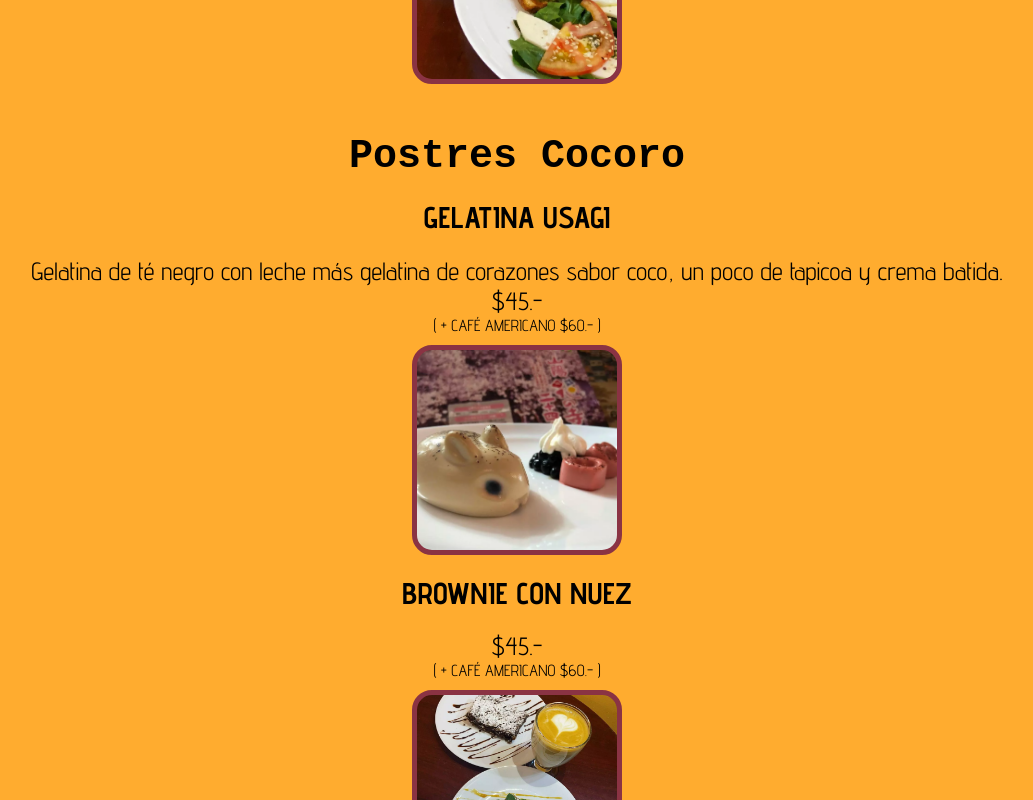
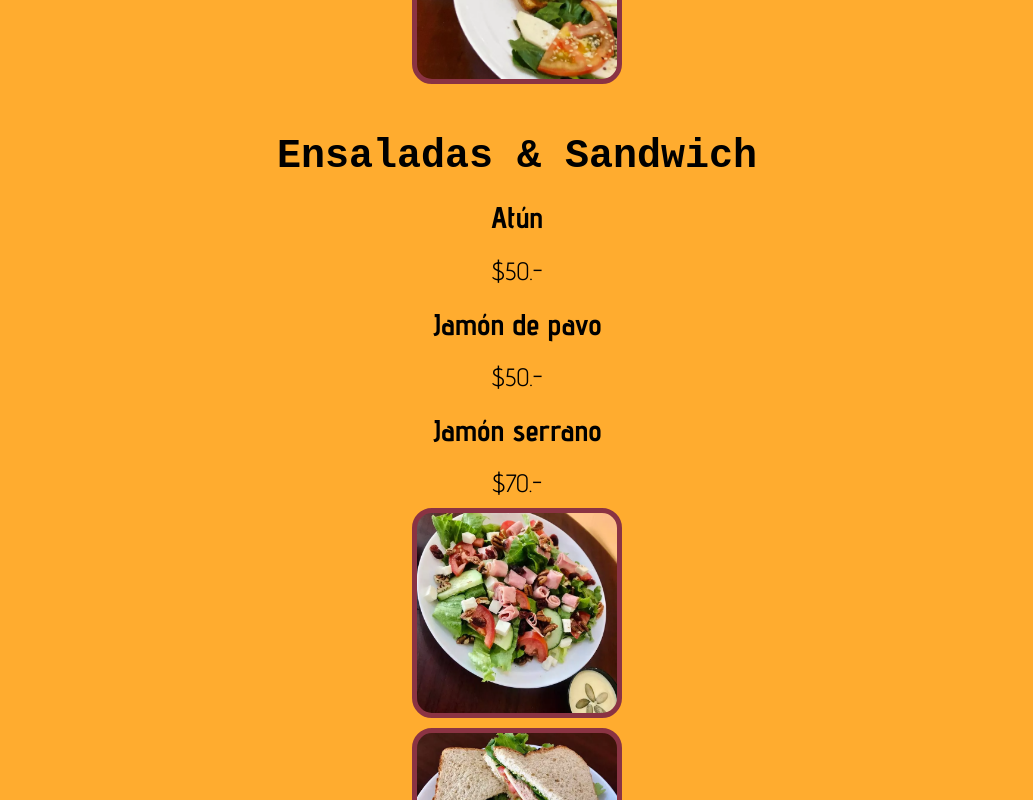
Before and after one commit to TheShinesoul/CocoroMenu, a React (Create React App) app: page / in a window 1280 px wide. Shown: the part 7560-8360 px from the top of the page, without its empty margins (123-1156 px from the left). Built offline with nearby package versions, Linux system fonts and the light colour scheme; a web font is replaced by a local one.

Commit message:
add secction of ensaladas and sandwich

```diff
--- a/src/components/Menu.jsx
+++ b/src/components/Menu.jsx
@@ -8,7 +8,8 @@ const Menu = (
         setPostres,
         setBebidas,
         hideMenu,
-        inputMenu
+        inputMenu,
+        setEnsaladas
     }) => {
     const showProduct = (id) => {
         switch (id) {
@@ -17,6 +18,7 @@ const Menu = (
                 setDesayunos(false)
                 setPostres(false)
                 setBebidas(false)
+                setEnsaladas(false)
                 hideMenu()
                 inputMenu.checked = 0
                 break;
@@ -25,6 +27,7 @@ const Menu = (
                 setDesayunos(true)
                 setPostres(false)
                 setBebidas(false)
+                setEnsaladas(false)
                 hideMenu()
                 inputMenu.checked = 0
                 break;
@@ -33,6 +36,7 @@ const Menu = (
                 setDesayunos(false)
                 setPostres(true)
                 setBebidas(false)
+                setEnsaladas(false)
                 hideMenu()
                 inputMenu.checked = 0
                 break;
@@ -41,6 +45,7 @@ const Menu = (
                 setDesayunos(false)
                 setPostres(false)
                 setBebidas(true)
+                setEnsaladas(false)
                 hideMenu()
                 inputMenu.checked = 0
                 break;
@@ -49,6 +54,16 @@ const Menu = (
                 setDesayunos(true)
                 setPostres(true)
                 setBebidas(true)
+                setEnsaladas(true)
+                hideMenu()
+                inputMenu.checked = 0
+                break;
+            case 6:
+                setcomida(false)
+                setDesayunos(false)
+                setPostres(false)
+                setBebidas(false)
+                setEnsaladas(true)
                 hideMenu()
                 inputMenu.checked = 0
                 break;
@@ -63,6 +78,7 @@ const Menu = (
                 <ul>
                     <li onClick={()=>showProduct(1)}>Comida</li>
                     <li onClick={()=>showProduct(2)}>Desayunos Cocoro</li>
+                    <li onClick={()=>showProduct(6)}>Ensaladas & Sandwich</li>
                     <li onClick={()=>showProduct(3)}>Postres Cocoro</li>
                     <li onClick={()=>showProduct(4)}>Bebidas</li>
                     <li onClick={()=>showProduct(5)}>Mostrar todo</li>
--- a/src/components/MostrarMenu.jsx
+++ b/src/components/MostrarMenu.jsx
@@ -20,6 +20,9 @@ import tofu from '../assets/img/Comidas/TOFU_GANGJEONG.webp';
 // desayunos
 import toast from '../assets/img/desayunos/TOAST.webp';
 import croissant from '../assets/img/desayunos/CROISSANT.webp';
+// ensaladas
+import ensalada from '../assets/img/desayunos/Ensalada.webp';
+import sandwich from '../assets/img/desayunos/sandwich.webp';
 // Postres
 import gelatina from '../assets/img/Postres/GELATINA.webp';
 import brownie from '../assets/img/Postres/BROWNIE.webp';
@@ -53,6 +56,7 @@ const MostrarMenu = () => {
     const [menu, setMenu] = React.useState(false)
     const [comida, setComida] = React.useState(true)
     const [desayunos, setDesayunos] = React.useState(true)
+    const [ensaladas, setEnsaladas] = React.useState(true)
     const [postres, setPostres] = React.useState(true)
     const [bebidas, setBebidas] = React.useState(true)
     const hideMenu = () => {
@@ -239,6 +243,38 @@ const MostrarMenu = () => {
         },
     ]
 
+    const ensaladasMenu = [
+        {
+            id: 29,
+            nombre : 'Atún',
+            precio:50,
+            tipo: 5,
+        },
+        {
+            id: 30,
+            nombre : 'Jamón de pavo',
+            precio:50,
+            tipo: 5,
+        },
+        {
+            id: 31,
+            nombre : 'Jamón serrano',
+            precio:70,
+            tipo: 5,
+        },
+        {
+            id: 32,
+            image:ensalada,
+            tipo: 5,
+        },
+        {
+            id: 33,
+            image:sandwich,
+            tipo: 5,
+        },
+    ]
+
+
     const postresMenu = [
         {
             id: 19,
@@ -346,6 +382,7 @@ const MostrarMenu = () => {
                     setMenu = { setMenu }
                     hideMenu = { hideMenu }
                     inputMenu = { inputMenu }
+                    setEnsaladas = {setEnsaladas}
                 />
             }
             {
@@ -364,6 +401,15 @@ const MostrarMenu = () => {
                         <p>Desayunos Cocoro</p>
                     </div>
                         { desayunosMenu.map((desayuno)=>{ return <Producto producto = { desayuno } key={desayuno.id}/>})}
+                    </div>
+            }
+            {
+                ensaladas &&
+                    <div>
+                    <div className="tittle">
+                        <p>Ensaladas & Sandwich</p>
+                    </div>
+                        { ensaladasMenu.map((ensalada)=>{ return <Producto producto = { ensalada } key={ensalada.id}/>})}
                     </div>
             }
             {
--- a/src/components/Producto.jsx
+++ b/src/components/Producto.jsx
@@ -4,7 +4,10 @@ import '../styles/product.scss';
 const Producto = ({producto}) => {
     return(
         <div className="card_product">
-            <h1 className="card_title"> { producto.nombre }</h1>
+            { ( producto.nombre !== '' && producto.hasOwnProperty("nombre") )&&
+                <h1 className="card_title"> { producto.nombre }</h1>
+            }
+
             { ( producto.descripcion !== '' && producto.hasOwnProperty("descripcion") )&& <p className="card_description"> { producto.descripcion }</p> }
             { ( producto.precio !== '' && producto.hasOwnProperty("precio") )&&
                 <p className="card_price"> ${ producto.precio }.- {( producto.pieza !== false && producto.hasOwnProperty("pieza") )&& 'c/u'}</p>
```
